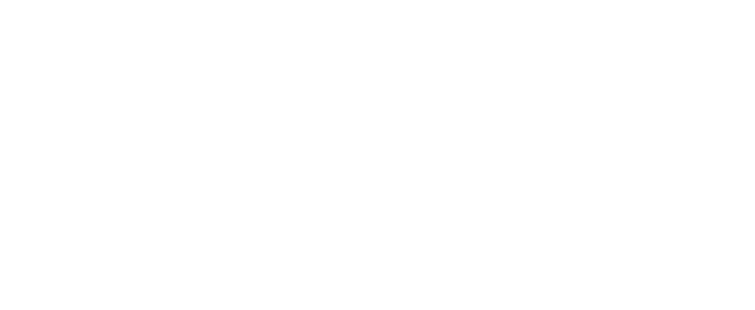
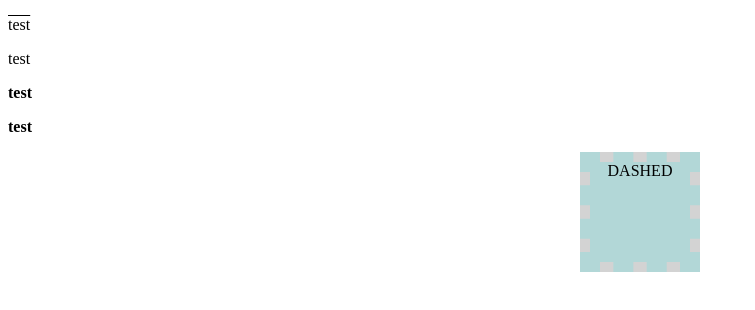
Before and after one commit to Alexsabau/starbuzz, a plain HTML site: page test.html in a window 1280 px wide. Shown: the whole page, without its empty margins (0-755 px from the left). Drawn offline with Linux system fonts and the light colour scheme.

Commit message:
practice incercari

```diff
--- /dev/null
+++ b/test.css
@@ -0,0 +1,42 @@
+/* CSS Document */
+
+
+#l {
+	font-weight: lighter;
+}
+
+#n {
+	font-weight: normal;
+}
+
+#b {
+	font-weight: bold;
+}
+
+#bb {
+	font-weight: bolder;
+}
+
+#l {
+	text-decoration: overline;
+}
+
+#l {
+	text-decoration: overline
+}
+
+#stamp {
+	border-width: 10px;
+	border-color: rgb(178, 215, 215);
+	border-style: dashed;
+	background-color: lightgray;
+	width: 100px;
+	height: 100px;
+	margin: auto;
+	vertical-align: middle;
+	text-align: center;
+}
+#content {
+	background: rgb(178, 215, 215);
+	height: 100%;
+}
--- a/test.html
+++ b/test.html
@@ -3,8 +3,16 @@
 <head>
 <meta charset="UTF-8">
 <title>Untitled Document</title>
+<link href="test.css" rel="stylesheet" type="text/css">
 </head>
+<body>
+		<p id="l">test</p>
+		<p id="n">test</p>
+		<p id="b">test</p>
+		<p id="bb">test</p>
+		<div id="stamp">
+			<div id="content">DASHED</div>
+	</div>
 
-<body>
 </body>
 </html>
```
